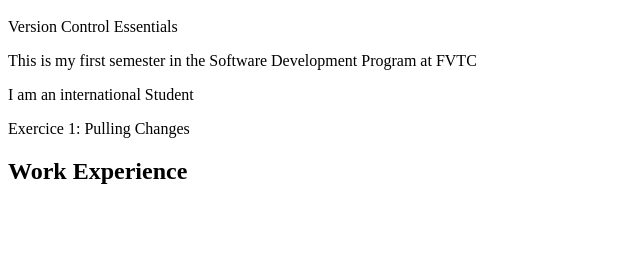
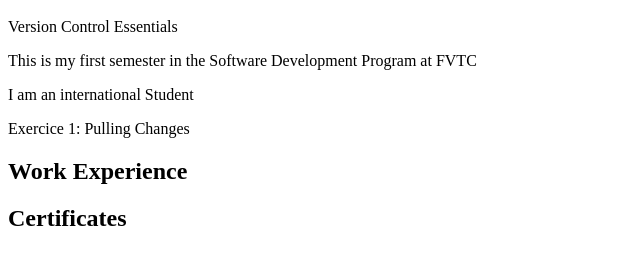
Before and after one commit to malakatit/Versions-Control--Demo1, a plain HTML site: page Index.html in a window 1280 px wide. Shown: the part 48-312 px from the top of the page, without its empty margins (0-640 px from the left). Drawn offline with Linux system fonts and the light colour scheme.

Commit message:
Added Certificates Section

```diff
--- a/Index.html
+++ b/Index.html
@@ -6,3 +6,5 @@
 
 
 <h2> Work Experience</h2>
+
+<h2>Certificates</h2>
```
